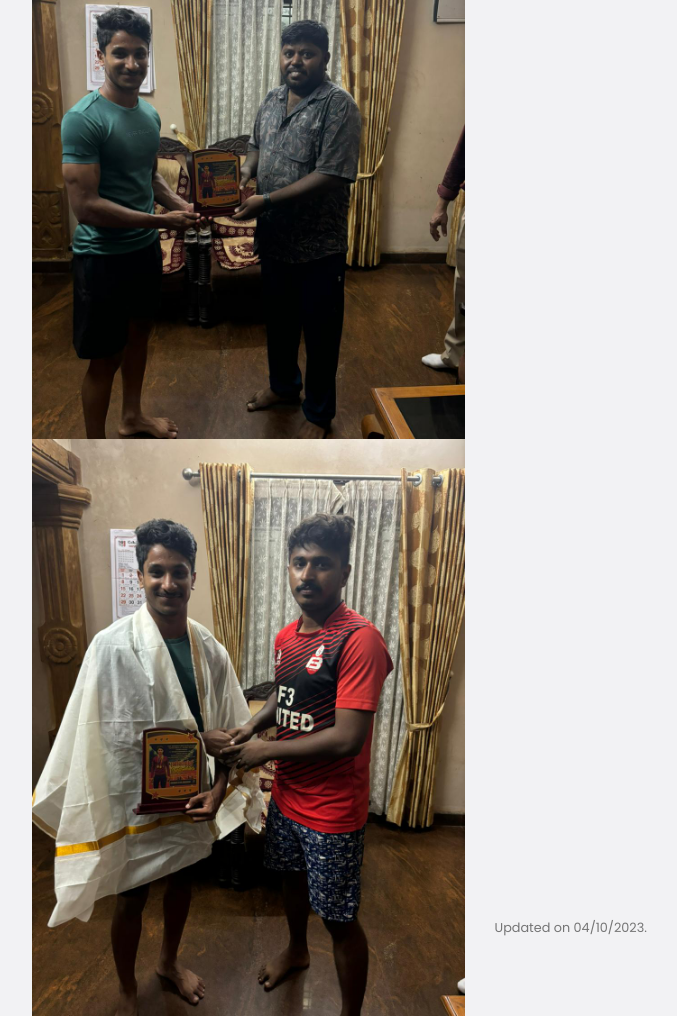
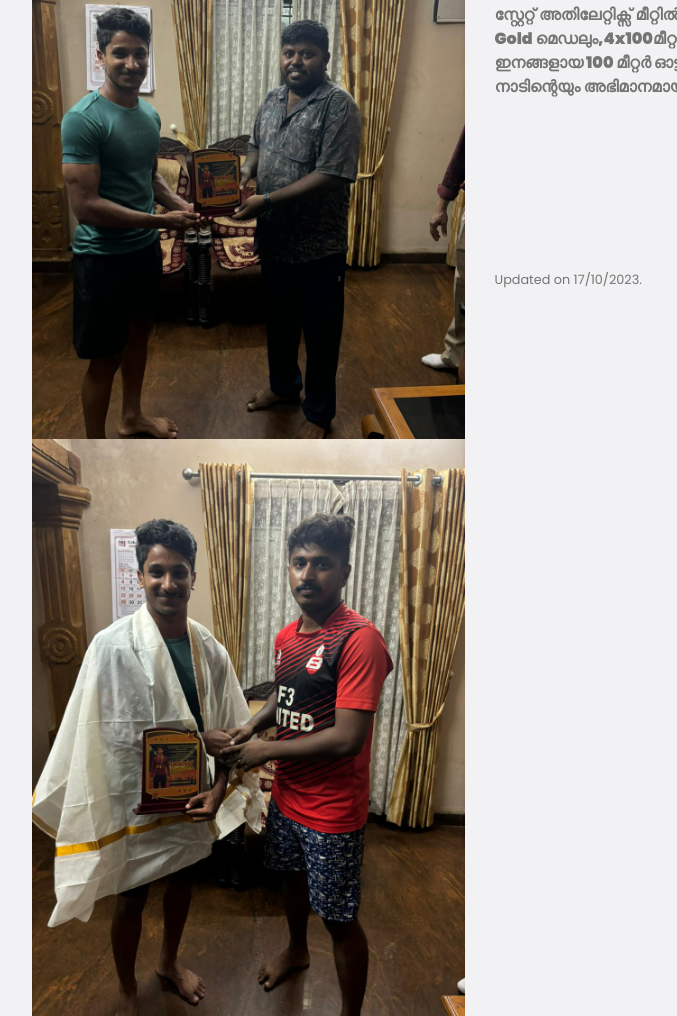
Before and after one commit to fcekd/fcekd, a plain HTML site: page index.html in a window 1280 px wide. Shown: the part 3205-4221 px from the top of the page, without its empty margins (68-745 px from the left). Drawn offline with nearby package versions, Linux system fonts and the light colour scheme.

Commit message:
Add files via upload

```diff
--- a/index.html
+++ b/index.html
@@ -230,13 +230,8 @@
                         <br>
                              <br>
                              <br>
-                             <br>
-                             <br><br>
-                             <br>
-                             <br>
-                             <br><br><br><br><br><br><br><br><br><br><br><br><br><br><br><br><br><br><br>
 
-                             <br>
+
                              <br>
 
                              <br>
@@ -268,17 +263,11 @@
                                  <br>
                                  <br>
                                  <br>
-                                 <br><br>
-                                 <br>
-                                 <br>
-                                 <br><br><br><br><br><br><br><br><br><br><br><br><br><br><br><br><br><br><br>
-                                 <br><br><br><br><br><br><br><br><br>
-                                 <br> <br><br><br><br><br><br><br><br><br><br><br><br><br><br><br><br><br><br><br><br>
-                                 <br>
+
                                  <br>
 
                                  <br>
-                            <p><small>Updated on 04/10/2023.</small></p>
+                            <p><small>Updated on 17/10/2023.</small></p>
 
                             <div class="d-flex align-items-center pt-2">
 
```
Also changed, not shown: service.html (+1 -18 lines).
